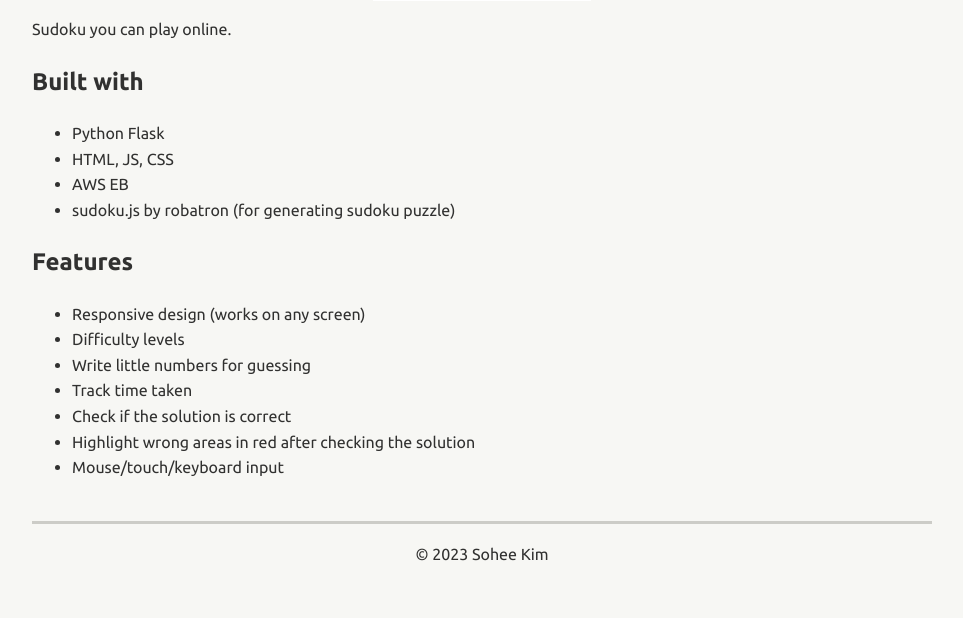
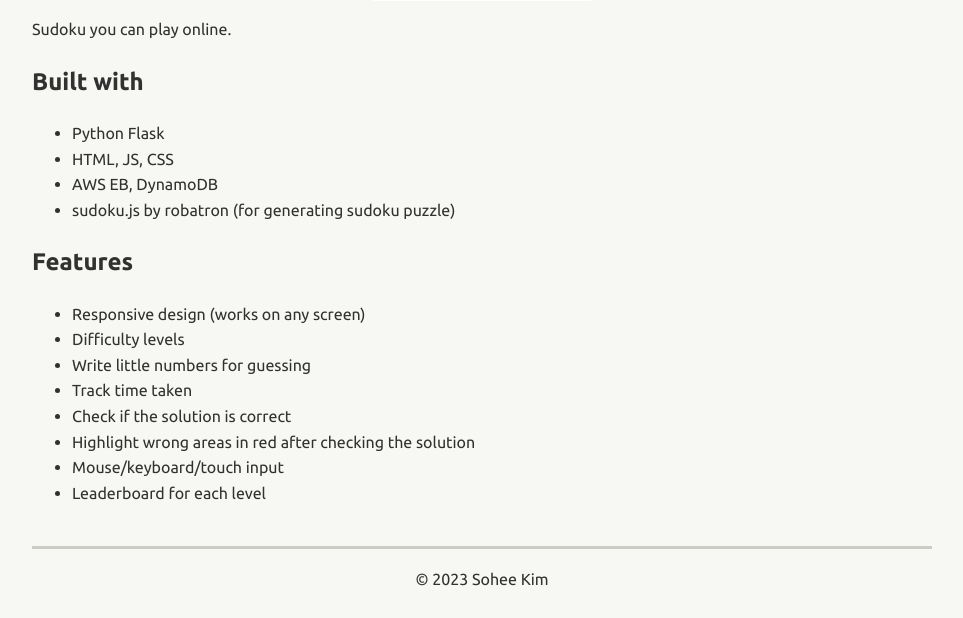
Before and after one commit to soheekim2109/portfolio, a Flask app: page /sudoku in a window 1280 px wide. Shown: the part 544-1162 px from the top of the page, without its empty margins (158-1121 px from the left). Before the commit the page ends 1105 px from the top, so only its background shows below. Run offline with Flask 2, Linux system fonts and the light colour scheme; some web fonts are replaced.

Commit message:
Edit sudoku description

```diff
--- a/templates/sudoku.html
+++ b/templates/sudoku.html
@@ -10,7 +10,7 @@
         <ul>
             <li>Python Flask</li>
             <li>HTML, JS, CSS</li>
-            <li>AWS EB</li>
+            <li>AWS EB, DynamoDB</li>
             <li>sudoku.js by robatron (for generating sudoku puzzle)</li>
         </ul>
         <h2>Features</h2>
@@ -21,7 +21,8 @@
             <li>Track time taken</li>
             <li>Check if the solution is correct</li>
             <li>Highlight wrong areas in red after checking the solution</li>
-            <li>Mouse/touch/keyboard input</li>
+            <li>Mouse/keyboard/touch input</li>
+            <li>Leaderboard for each level</li>
         </ul>
     </div>
 {% endblock %}
```
